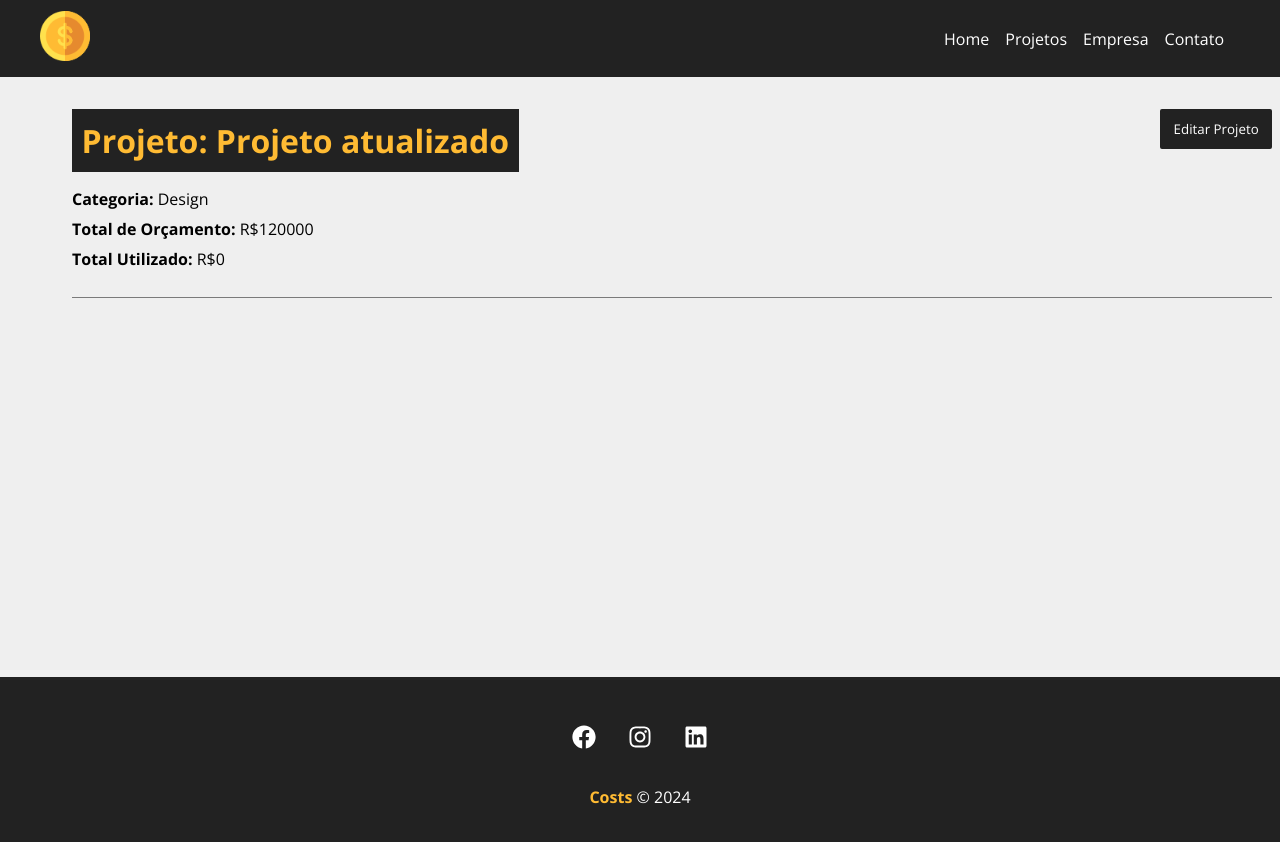
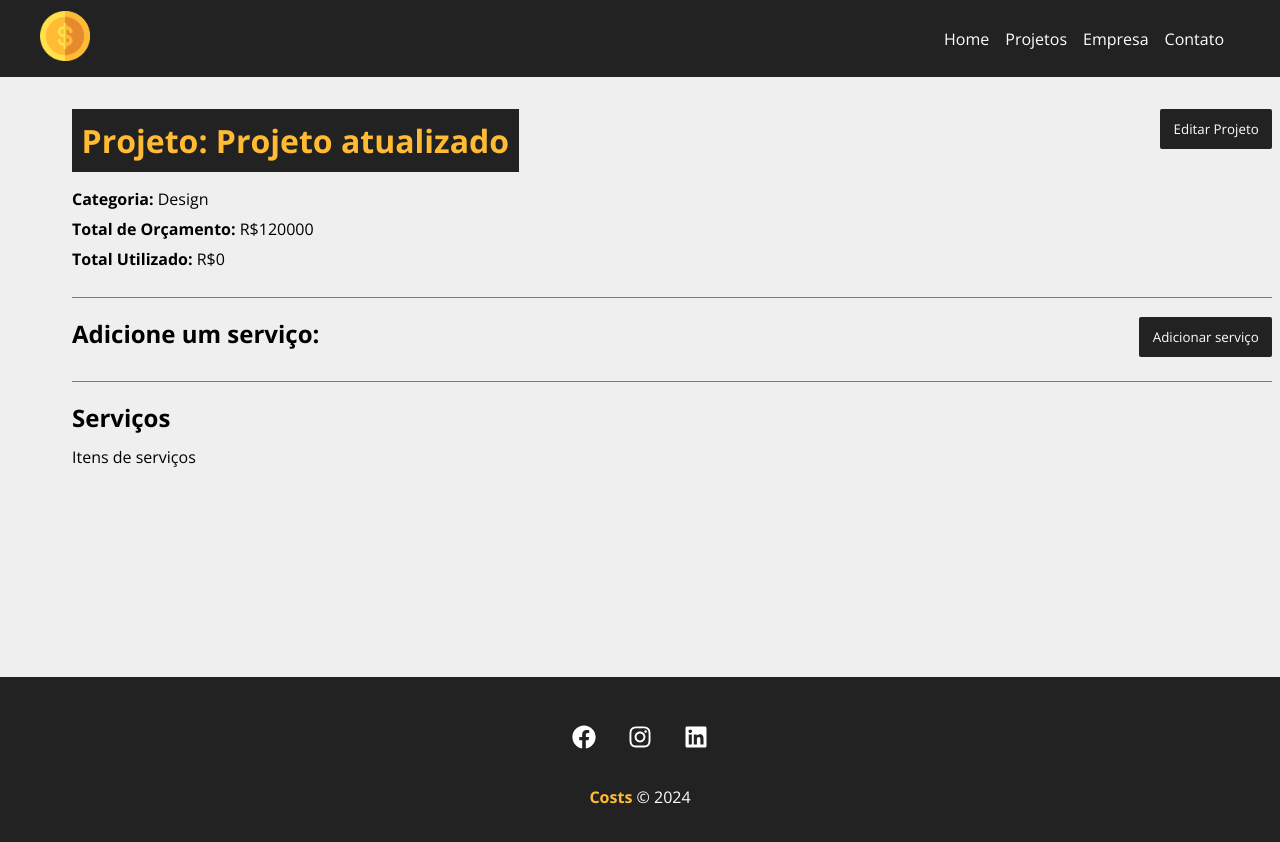
Before and after one commit to 1thiagoCRUZ/curso_react, a React (Create React App) app: page /project/16a0 in a window 1280 px wide. Shown: the top 842 px of the page. Built offline with nearby package versions, Linux system fonts and the light colour scheme; data requests are answered from the project's data file.

Commit message:
Aula 33 | Começando a criar a nossa área de serviços do projeto

```diff
--- a/src/components/pages/Project.js
+++ b/src/components/pages/Project.js
@@ -13,6 +13,8 @@ function Project() {
 
     const [project, setProject] = useState([])
     const [showProjectForm, setShowProjectForm] = useState(false)
+
+    const [showServiceForm, setShowServiceForm] = useState(false)
 
     const [message, setMessage] = useState()
     const [type, setType] = useState()
@@ -36,6 +38,8 @@ function Project() {
     }, [id])
 
     function editPost(project) {
+        // Usado para corrigir o bug da mensagem só aparecer uma vez mediante a mais de uma edição
+        setMessage('')
         // budget validation
         if (project.budget < project.cost) {
             // mensagem
@@ -68,6 +72,10 @@ function Project() {
 
     function toggleProjectForm() {
         setShowProjectForm(!showProjectForm)
+    }
+
+    function toggleServiceForm() {
+        setShowServiceForm(!showServiceForm)
     }
 
     return (
@@ -103,6 +111,21 @@ function Project() {
                                     </div>
                                 )}
                             </div>
+                            <div className={styles.service_form_container}>
+                                <h2>Adicione um serviço: </h2>
+                                <button className={styles.btn} onClick={toggleServiceForm}>
+                                    {!showServiceForm ? 'Adicionar serviço' : 'Fechar'}
+                                </button>
+                                <div className={styles.project_info}>
+                                    {showServiceForm && (
+                                        <div>Formulário do serviço</div>
+                                    )}
+                                </div>
+                            </div>
+                            <h2>Serviços</h2>
+                            <Container customClass="start">
+                                <p>Itens de serviços</p>
+                            </Container>
                         </Container>
                     </div>
                 )
```
